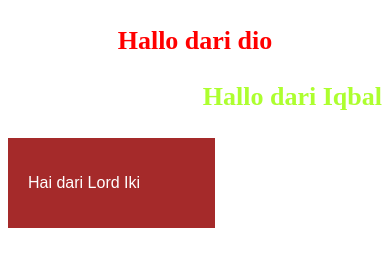
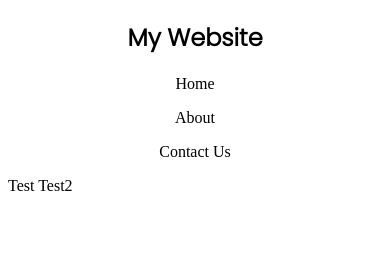
Before and after one commit to floxydio/belajarhtml, a plain HTML site: page week1/index.html in a window 390 px wide. Drawn offline with Linux system fonts and the light colour scheme.

Commit message:
week 1 part 2

```diff
--- a/week1/index.html
+++ b/week1/index.html
@@ -18,18 +18,34 @@
 
     <!-- Image  -->
     <!-- <img src="https://upload.wikimedia.org/wikipedia/en/2/24/Si_Juki_LLAK_cover.jpeg"  alt="Si Juki"> -->
-    <!-- <form>
+    <!-- <form class="myform">
         <input type="text" placeholder="Masukkan Nama" />
         <input type="number" placeholder="Masukkan Umur" />
         <input type="password" placeholder="Masukkan Password" />
         <input type="file" />
         <input type="submit" value="Register" />
     </form> -->
+    <!-- <img src="./image/gundala.jpg" alt="Gundala" /> -->
 
+<!--
     <p class="dio">Hallo dari dio</p>
     <p id="iqbal">Hallo dari Iqbal</p>
     <div class="kotak">
         <p>Hai dari Lord Iki</p>
+    </div> -->
+
+    <div class="navbar">
+        <h2 class="title_nav">My Website</h2>
+        <div class="menu_right">
+            <p>Home</p>
+            <p>About</p>
+            <p>Contact Us</p>
+        </div>
     </div>
+
+    <span class="">Test</span>
+    <span>Test2</span>
+
+
 </body>
 </html>
--- a/week1/latihan.css
+++ b/week1/latihan.css
@@ -1,5 +1,9 @@
+@import url('https://fonts.googleapis.com/css2?family=Poppins:wght@300&display=swap');
+
+
+
 .dio {
-    color: red;
+    font-family: 'Poppins', sans-serif;
     font-size: 26px;
     font-weight: bold;
     text-align: center;
@@ -14,9 +18,47 @@
 .kotak {
     padding-top: 20px;
     padding-left: 20px;
-    font-family: sans-serif;
     color: white;
     width: 50%;
     height: 70px;
     background-color: brown;
 }
+
+
+.myform {
+    display:flex;
+    flex-direction: row-reverse;
+}
+
+.navbar {
+    display: flex;
+    align-items: center;
+    justify-content: space-between;
+}
+
+.menu_right {
+    display: flex;
+}
+.menu_right p {
+    margin-left: 10px;
+    margin-right: 10px;
+}
+
+.title_nav {
+    font-family: 'Poppins', sans-serif;
+}
+
+.test {
+    display: inline-block;
+}
+
+
+@media only screen and (max-width: 600px) {
+    .navbar {
+        text-align: center;
+        display: block;
+    }
+    .menu_right{
+        display: block;
+    }
+  }
```
Also changed, not shown: week1/image/gundala.jpg (added), 2 other files.
